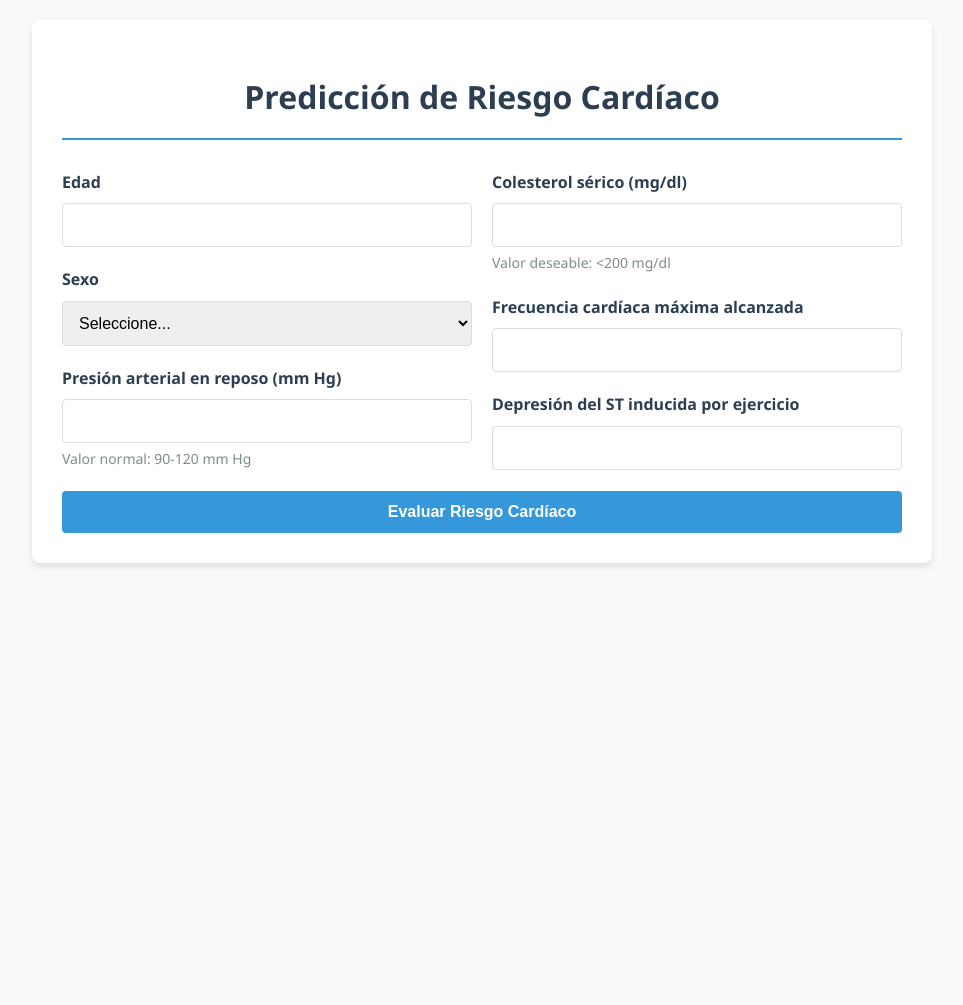
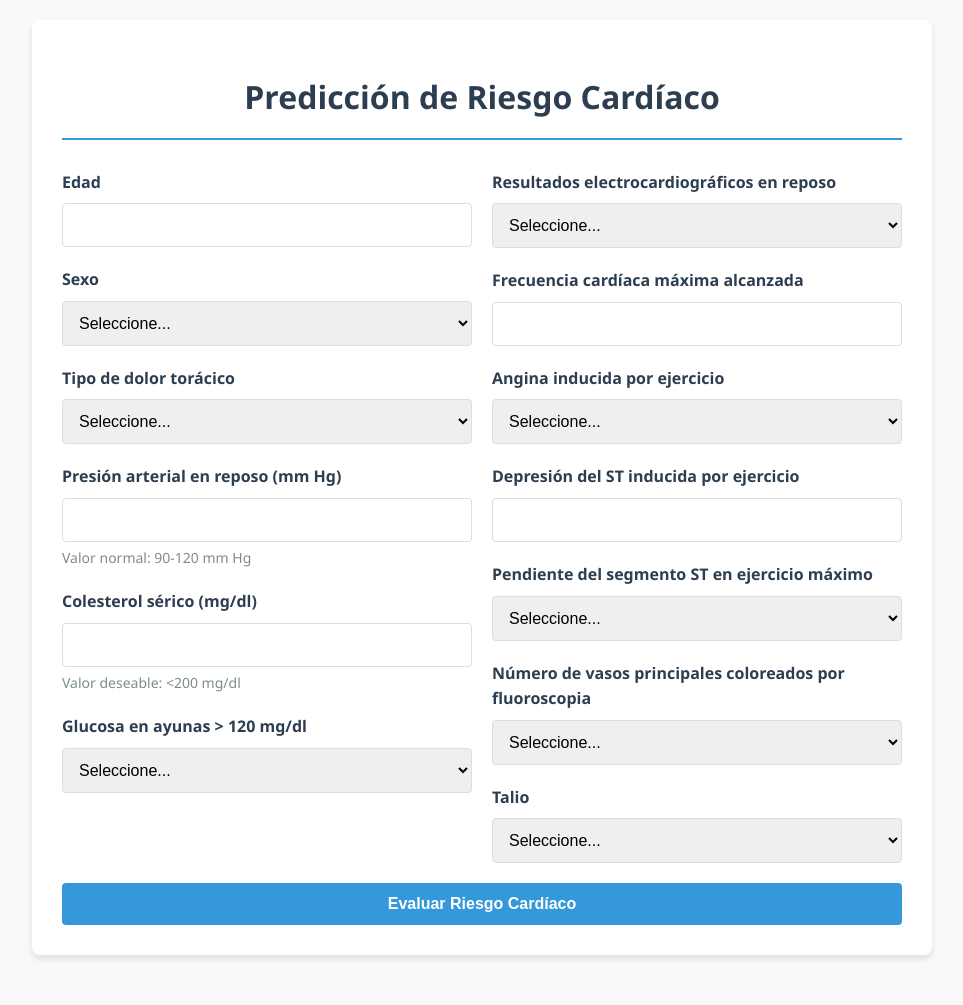
Before and after one commit to Pato66661/Final_IA, a FastAPI app: page / in a window 1280 px wide. Shown: the whole page, without its empty margins (158-1121 px from the left). Before the commit the page ends 567 px from the top, so only its background shows below. Run offline with FastAPI, Linux system fonts and the light colour scheme; parts of the project's set-up code (start-up, migrations or seed data) failed here and were passed over.

Commit message:
prueba_actualizada.html

```diff
--- a/templates/prueba_actualizada.html
+++ b/templates/prueba_actualizada.html
@@ -176,17 +176,47 @@
                     </div>
 
                     <div class="form-group">
+                        <label for="cp">Tipo de dolor torácico</label>
+                        <select id="cp" name="cp" required>
+                            <option value="">Seleccione...</option>
+                            <option value="0">Típica angina</option>
+                            <option value="1">Angina atípica</option>
+                            <option value="2">Dolor no anginoso</option>
+                            <option value="3">Asintomático</option>
+                        </select>
+                    </div>
+
+                    <div class="form-group">
                         <label for="trestbps">Presión arterial en reposo (mm Hg)</label>
                         <input type="number" id="trestbps" name="trestbps" min="80" max="200" value="{{ trestbps if trestbps else '' }}" required>
                         <p class="info-text">Valor normal: 90-120 mm Hg</p>
+                    </div>
+
+                    <div class="form-group">
+                        <label for="chol">Colesterol sérico (mg/dl)</label>
+                        <input type="number" id="chol" name="chol" min="100" max="600" value="{{ chol if chol else '' }}" required>
+                        <p class="info-text">Valor deseable: <200 mg/dl</p>
+                    </div>
+
+                    <div class="form-group">
+                        <label for="fbs">Glucosa en ayunas > 120 mg/dl</label>
+                        <select id="fbs" name="fbs" required>
+                            <option value="">Seleccione...</option>
+                            <option value="0">No</option>
+                            <option value="1">Sí</option>
+                        </select>
                     </div>
                 </div>
 
                 <div class="form-col">
                     <div class="form-group">
-                        <label for="chol">Colesterol sérico (mg/dl)</label>
-                        <input type="number" id="chol" name="chol" min="100" max="600" value="{{ chol if chol else '' }}" required>
-                        <p class="info-text">Valor deseable: <200 mg/dl</p>
+                        <label for="restecg">Resultados electrocardiográficos en reposo</label>
+                        <select id="restecg" name="restecg" required>
+                            <option value="">Seleccione...</option>
+                            <option value="0">Normal</option>
+                            <option value="1">Anormalidad de onda ST-T</option>
+                            <option value="2">Hipertrofia ventricular izquierda probable</option>
+                        </select>
                     </div>
 
                     <div class="form-group">
@@ -195,8 +225,48 @@
                     </div>
 
                     <div class="form-group">
+                        <label for="exang">Angina inducida por ejercicio</label>
+                        <select id="exang" name="exang" required>
+                            <option value="">Seleccione...</option>
+                            <option value="0">No</option>
+                            <option value="1">Sí</option>
+                        </select>
+                    </div>
+
+                    <div class="form-group">
                         <label for="oldpeak">Depresión del ST inducida por ejercicio</label>
                         <input type="number" step="0.1" id="oldpeak" name="oldpeak" min="0" max="10" value="{{ oldpeak if oldpeak else '' }}" required>
+                    </div>
+
+                    <div class="form-group">
+                        <label for="slope">Pendiente del segmento ST en ejercicio máximo</label>
+                        <select id="slope" name="slope" required>
+                            <option value="">Seleccione...</option>
+                            <option value="0">Ascendente</option>
+                            <option value="1">Plano</option>
+                            <option value="2">Descendente</option>
+                        </select>
+                    </div>
+
+                    <div class="form-group">
+                        <label for="ca">Número de vasos principales coloreados por fluoroscopia</label>
+                        <select id="ca" name="ca" required>
+                            <option value="">Seleccione...</option>
+                            <option value="0">0</option>
+                            <option value="1">1</option>
+                            <option value="2">2</option>
+                            <option value="3">3</option>
+                        </select>
+                    </div>
+
+                    <div class="form-group">
+                        <label for="thal">Talio</label>
+                        <select id="thal" name="thal" required>
+                            <option value="">Seleccione...</option>
+                            <option value="0">Normal</option>
+                            <option value="1">Defecto fijo</option>
+                            <option value="2">Defecto reversible</option>
+                        </select>
                     </div>
                 </div>
             </div>
```
